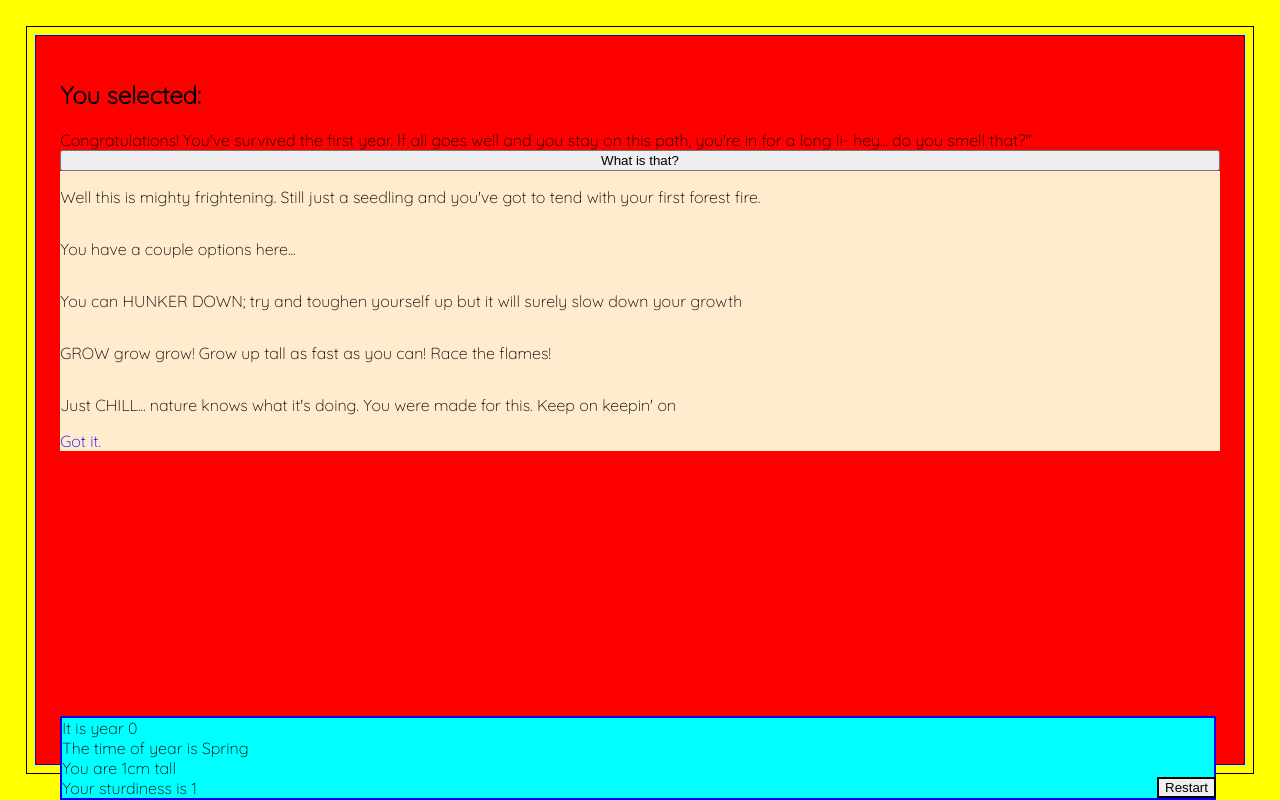
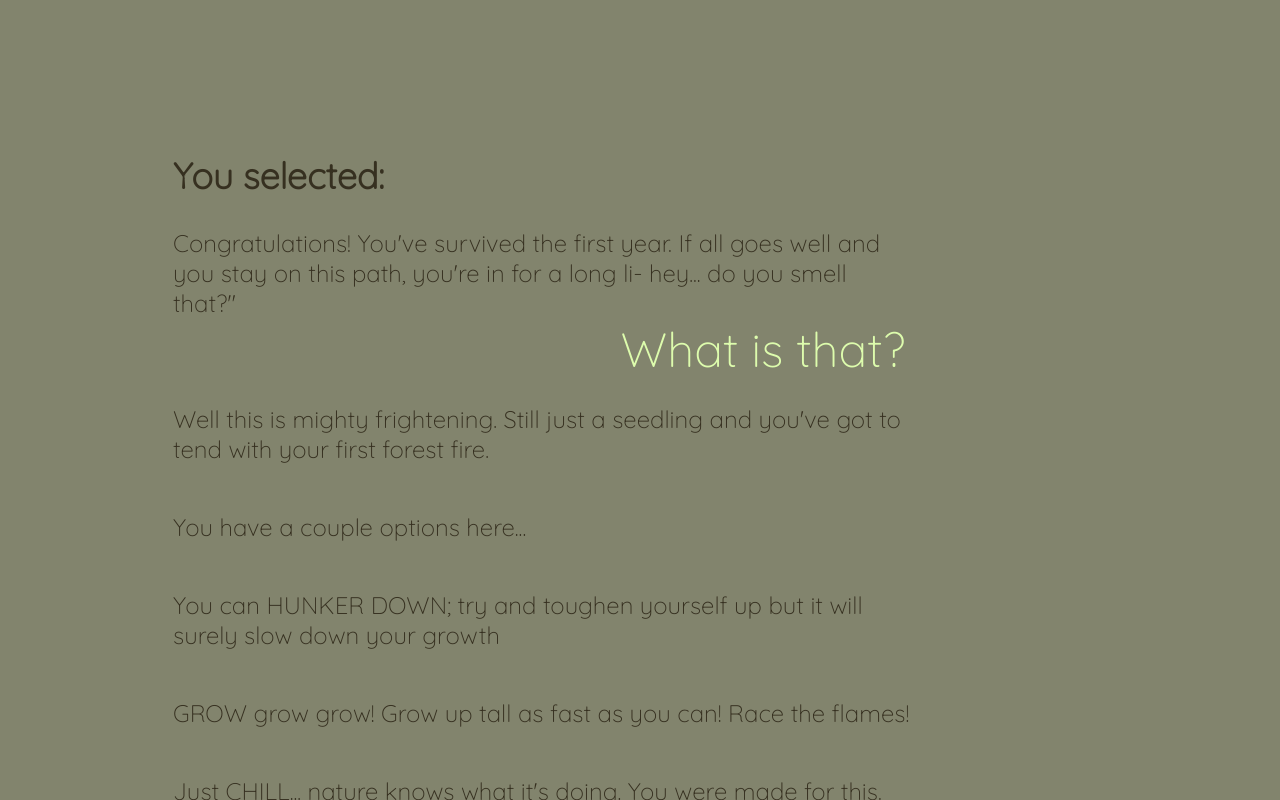
Before and after one commit to ssstumbles/EveningSeedling, a plain HTML site: page p2.html in a window 1280 px wide. Both pictures are taken after a click on the button "What is that?". Shown: the top 800 px of the page. Drawn offline with Linux system fonts and the light colour scheme.

Commit message:
good base for styling, effects and details still to be done

```diff
--- a/p2.html
+++ b/p2.html
@@ -4,7 +4,8 @@
     <meta name="viewport" content="width=device-width, initial-scale=1.0">
     <style>
         @import url('https://fonts.googleapis.com/css2?family=Quicksand:wght@300&display=swap');
-    </style>
+        @import url('https://fonts.googleapis.com/css2?family=Bebas+Neue&family=Quicksand:wght@300&family=Teko:wght@400;500&display=swap');
+      </style>
     <link rel="stylesheet" href="style.css">
     <title>Good Evening, Seedling!</title>
     <script defer src="script.js"></script>
@@ -37,17 +38,15 @@
             <button class="firechoicebtn" id="chill">Chill</a></button>
         </div>
 
-        <div class="nav">
-            <div class="stats">
+<div class="nav">
+        <div class="stats">
             <div id="year"> </div>
             <div id="season"> </div>
             <div id="height"> </div>
             <div id="sturdiness"> </div>
         </div>
-            <button class="restart">Restart</button>
-        </div>
-
-        </div>
+        <button class="restart">Restart</button>
+    </div>
 
 
 
--- a/style.css
+++ b/style.css
@@ -1,76 +1,114 @@
 html {
     font-family: Quicksand, sans-serif;
-    display:flex;
-    flex-direction: column;
-    background-color: yellow;
-    margin:2%;
-    border: 1px solid black;
-}
- body {
+    color: #363020;
     display: flex;
     flex-direction: column;
-    background-color: red;
-    border: 1px solid blue;
-    padding: 2%;
+    margin-left: 50px;
+}
+
+body {
+    display: flex;
+    justify-content: flex-start;
+    align-items: baseline;
+    background-color: #82846D;
+    padding: 10%;
+    height: 100vh;
+    width: 60%;
+    margin:0px;
+    font-size: 1.5em;
 }
 a {
-    text-decoration:  none;
+    text-decoration: none;
+    color: #DDFCAD;
+}
+h1 {
+    display: flex;
+    justify-content: center;
+    font-weight:bold;
+}
+
+button {
+    display: flex;
+    justify-content: flex-end;
+    font-family: Quicksand, sans-serif;
+    color: #DDFCAD;
+    background-color: #82846D;
+    font-size: 1.2em;
+    border: none;
+    font-size:2em;
+}
+#event-modal {
+    display: flex;
+
 }
 #intro {
-    display:flex;
-    flex-direction:column;
+    display: flex;
+    flex-direction: column;
 }
 #treeintro {
     display: none;
-    flex-direction:column;
+    flex-direction: column;
 }
+
 #tree-modal {
-    background-color:blanchedalmond;
+    background-color: #82846D;
     display: none;
     z-index: 1;
-    overflow:auto;
-    flex-direction:column;
+    overflow: auto;
+    flex-direction: column;
+}
+#close-modal {
+    color: #DDFCAD;
+    font-size: 2em;
+    justify-content: end;
 }
 #choice-field {
-    display:none;
+    display: none;
     flex-direction: column;
 }
+
 #continue {
     display: flex;
 }
+
 #end-demo {
-    background-color:blanchedalmond;
+    background-color: #82846D;
     display: none;
     z-index: 1;
-    overflow:auto;
-    flex-direction:column;
+    overflow: auto;
+    flex-direction: column;
+}
+
+.event-modal {
+    background-color: #82846D;
+    display: none;
+    z-index: 1;
+    flex-direction: column;
+}.open-modal {
+    display:flex;
+    flex-direction: row;
+    justify-content: flex-end;
+    font-size: 1em;
+}
+.choicebtn {
+    display:flex;
+    justify-content: center;
+    align-items: center;
+}
+.status-blurb {
+    display: flex;
+    flex-direction: column;
 }
 .nav {
-    position:fixed;
-    bottom:0;
     display: flex;
-    flex-direction: row;
-    width: 90%;
-    align-self: flex-end;
-    border: 2px solid blue;
-    background-color: aqua;
+    justify-content: space-between;
+}
+.stats {
+    font-family: "Bebas Neue", sans-serif;
+    font-size: 2em;
+    color: #91A6FF;
 }
 .restart {
-    position:fixed;
-    right: 5%;
-    border: 2px solid black;
-    display:flex;
-    flex-direction: column;
+    display: flex;
     align-self: flex-end;
 }
-.event-modal {
-    background-color: blanchedalmond;
-    display: none;
-    z-index: 1;
-    overflow:auto;
-    flex-direction:column;
-}
-.status-blurb {
-    display:flex;
-    flex-direction:column;
-}
```
Also changed, not shown: index.html (+2 -4 lines), script.js (line endings or trailing spaces).
